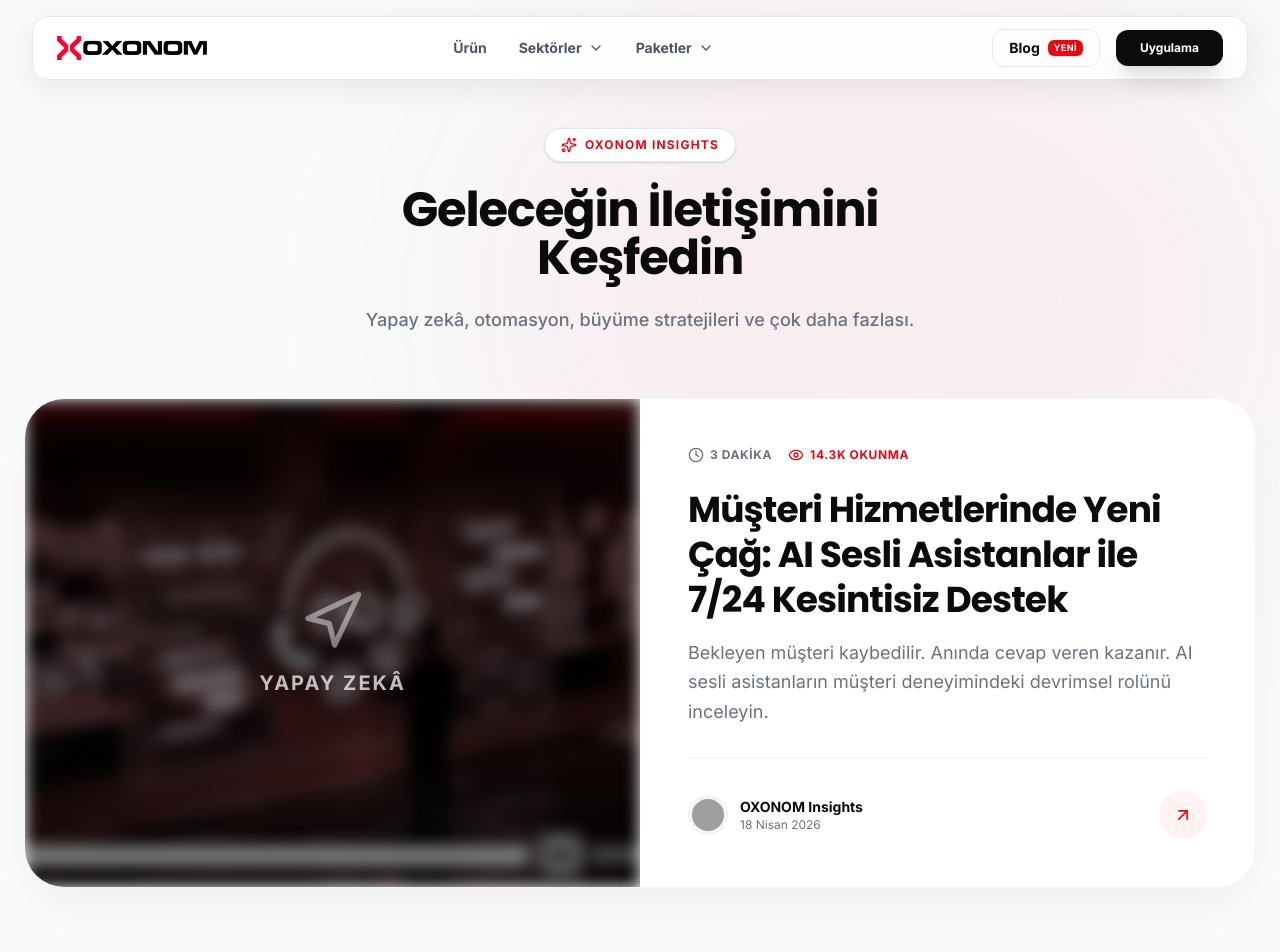
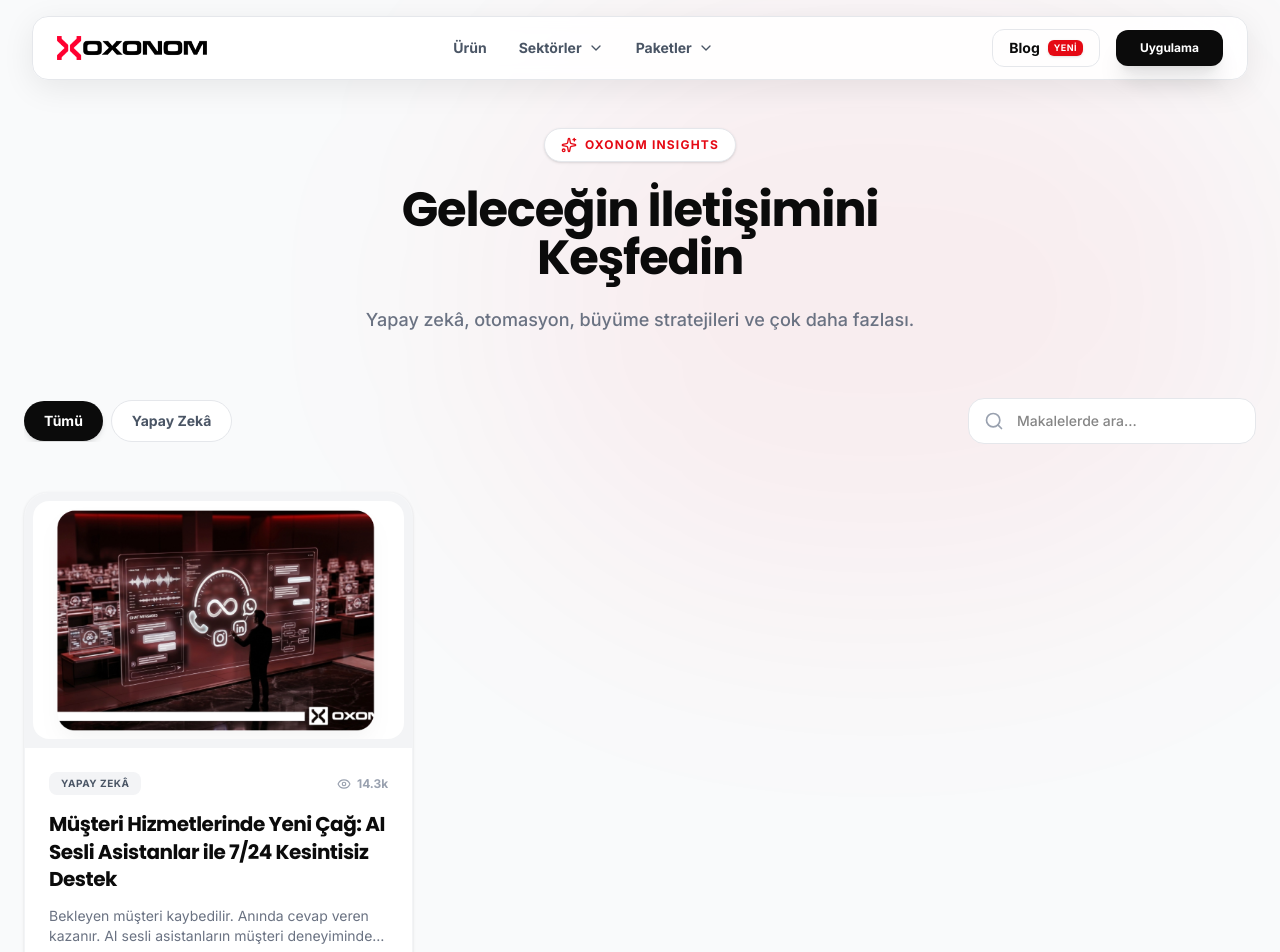
Before and after one commit to oxobee/oxonom_official, a React (Vite) app: page /blog in a window 1280 px wide. Shown: the top 952 px of the page. Built offline with nearby package versions, Linux system fonts and the light colour scheme; grey boxes are pictures that could not be loaded.

Commit message:
style(blog): update hero layout, use robot avatar and prevent image cropping

```diff
--- a/src/constants.ts
+++ b/src/constants.ts
@@ -734,9 +734,9 @@
     viewCount: 14250,
     author: {
       name: "OXONOM Insights",
-      avatar: "/logo_dark.png"
+      avatar: "/author-avatar.png"
     },
-    image: "/blog/ai-sesli-asistanlar.jpg",
+    image: "/blog/ai-sesli-asistanlar-2.png",
     date: "18 Nisan 2026"
   }
 ];
--- a/src/pages/BlogDetailPage.tsx
+++ b/src/pages/BlogDetailPage.tsx
@@ -126,17 +126,15 @@
         </header>
 
         {/* HERO IMAGE */}
-        <div className="w-full h-[400px] md:h-[500px] mb-16 rounded-[2.5rem] bg-gray-100 relative overflow-hidden shadow-2xl shadow-dark/5">
+        <div className="w-full mb-16 rounded-[2.5rem] bg-gray-50 relative overflow-hidden shadow-2xl shadow-dark/5 p-2 border border-gray-100">
            <img
               src={post.image}
               alt={post.title}
-              className="absolute inset-0 w-full h-full object-cover"
+              className="w-full h-auto rounded-[2rem]"
               onError={(e) => {
                  (e.target as HTMLImageElement).src = 'https://www.transparenttextures.com/patterns/carbon-fibre.png';
               }}
            />
-           {/* Minimal overlay grid */}
-           <div className="absolute inset-0 bg-white/10 mix-blend-overlay"></div>
         </div>
 
         {/* CONTENT */}
--- a/src/pages/BlogPage.tsx
+++ b/src/pages/BlogPage.tsx
@@ -17,10 +17,7 @@
 
   const categories = ['Tümü', ...Array.from(new Set(blogPosts.map(post => post.category)))];
 
-  const featuredPost = blogPosts.length > 0 ? blogPosts[0] : null;
-  const regularPosts = blogPosts.length > 1 ? blogPosts.slice(1) : [];
-
-  const filteredPosts = regularPosts.filter(post => {
+  const filteredPosts = blogPosts.filter(post => {
     const matchesCategory = activeCategory === 'Tümü' || post.category === activeCategory;
     const matchesSearch = post.title.toLowerCase().includes(searchQuery.toLowerCase()) ||
                           post.summary.toLowerCase().includes(searchQuery.toLowerCase());
@@ -69,62 +66,7 @@
           </motion.p>
         </div>
 
-        {/* FEATURED POST */}
-        {activeCategory === 'Tümü' && !searchQuery && featuredPost && (
-          <motion.div
-            initial={{ opacity: 0, y: 30 }}
-            animate={{ opacity: 1, y: 0 }}
-            transition={{ delay: 0.3 }}
-            className="mb-20"
-          >
-            <Link to={`/blog/${featuredPost.slug}`} className="group relative block rounded-[2.5rem] overflow-hidden bg-white shadow-2xl shadow-dark/5 border border-gray-100 flex flex-col md:flex-row">
-              <div className="md:w-1/2 relative bg-gray-100 min-h-[300px] md:min-h-[400px] overflow-hidden">
-                <img
-                  src={featuredPost.image}
-                  alt={featuredPost.title}
-                  className="absolute inset-0 w-full h-full object-cover group-hover:scale-105 transition-transform duration-700 blur-sm brightness-50"
-                  onError={(e) => {
-                     // İkon fallback (eğer resim patlarsa)
-                     (e.target as HTMLImageElement).src = 'https://www.transparenttextures.com/patterns/carbon-fibre.png';
-                  }}
-                />
-                 {/* Modern Overlay */}
-                <div className="absolute inset-0 flex items-center justify-center p-8 text-center text-white/90">
-                    <div>
-                       <Navigation className="w-16 h-16 mx-auto mb-4 opacity-50" />
-                       <div className="text-xl font-bold tracking-widest uppercase opacity-80">{featuredPost.category}</div>
-                    </div>
-                </div>
-              </div>
-
-              <div className="md:w-1/2 p-8 md:p-12 flex flex-col justify-center bg-white relative z-10 transition-colors">
-                <div className="flex items-center gap-4 text-xs font-bold text-gray-500 uppercase tracking-wider mb-6">
-                  <span className="flex items-center gap-1.5"><Clock className="w-4 h-4"/> {featuredPost.readTime}</span>
-                  <span className="flex items-center gap-1.5 text-brand"><Eye className="w-4 h-4"/> {(featuredPost.viewCount / 1000).toFixed(1)}k Okunma</span>
-                </div>
-                <h2 className="text-3xl md:text-4xl font-bold text-dark mb-4 group-hover:text-brand transition-colors leading-tight">
-                  {featuredPost.title}
-                </h2>
-                <p className="text-gray-500 text-lg mb-8 line-clamp-3 leading-relaxed">
-                  {featuredPost.summary}
-                </p>
-
-                <div className="flex items-center justify-between mt-auto pt-8 border-t border-gray-100">
-                  <div className="flex items-center gap-3">
-                    <img src={featuredPost.author.avatar} alt="Avatar" className="w-10 h-10 rounded-full bg-gray-100 p-1" />
-                    <div>
-                      <div className="text-sm font-bold text-dark">{featuredPost.author.name}</div>
-                      <div className="text-xs text-gray-500">{featuredPost.date}</div>
-                    </div>
-                  </div>
-                  <div className="w-12 h-12 rounded-full bg-brand/5 flex items-center justify-center text-brand group-hover:bg-brand group-hover:text-white transition-colors">
-                    <ArrowRight className="w-5 h-5 -rotate-45 group-hover:rotate-0 transition-transform" />
-                  </div>
-                </div>
-              </div>
-            </Link>
-          </motion.div>
-        )}
+        {/* FEATURED POST ALANINI KALDIRDIK - İSTEK ÜZERİNE */}
 
         {/* FILTERS & SEARCH */}
         <div className="flex flex-col md:flex-row items-center justify-between gap-6 mb-12">
@@ -171,10 +113,13 @@
                   transition={{ delay: index * 0.1 }}
                 >
                   <Link to={`/blog/${post.slug}`} className="group flex flex-col bg-white rounded-3xl overflow-hidden border border-gray-100 shadow-sm hover:shadow-xl hover:shadow-dark/5 transition-all duration-300 h-full">
-                    <div className="h-48 bg-brand/5 relative overflow-hidden flex items-center justify-center">
-                       {/* Placeholder for specific graphics */}
-                       <div className="absolute inset-0 bg-gradient-to-tr from-brand/20 to-red-500/20 mix-blend-multiply group-hover:opacity-75 transition-opacity"></div>
-                       <span className="text-5xl opacity-20 filter grayscale">📄</span>
+                    <div className="bg-gray-100 relative overflow-hidden flex items-center justify-center border-b border-gray-100 p-2">
+                       {/* Uncropped dynamic aspect ratio image for the grid post */}
+                       <img
+                          src={post.image}
+                          alt={post.title}
+                          className="w-full h-auto rounded-2xl object-cover"
+                       />
                     </div>
                     <div className="p-6 flex flex-col flex-grow">
                       <div className="flex items-center justify-between mb-4">
```
Also changed, not shown: public/author-avatar.png (added), public/blog/ai-sesli-asistanlar-2.png (added).
